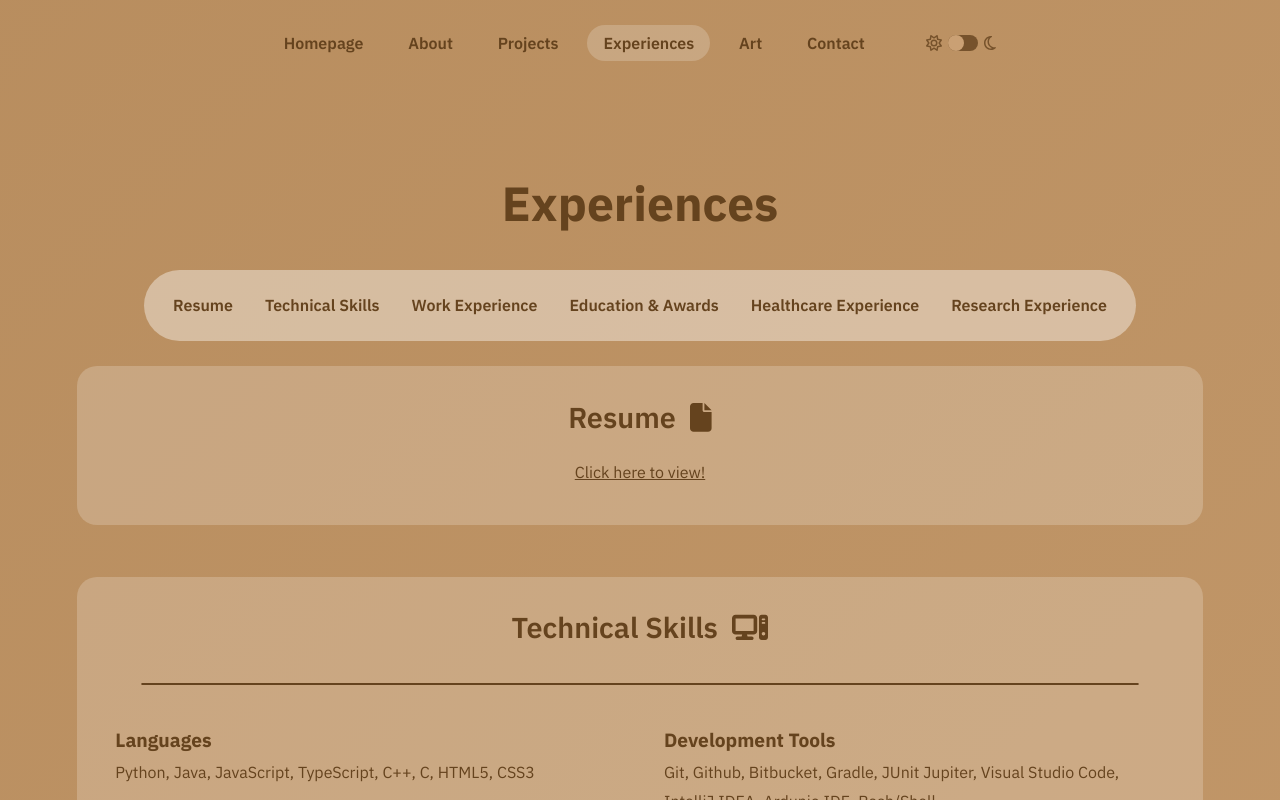
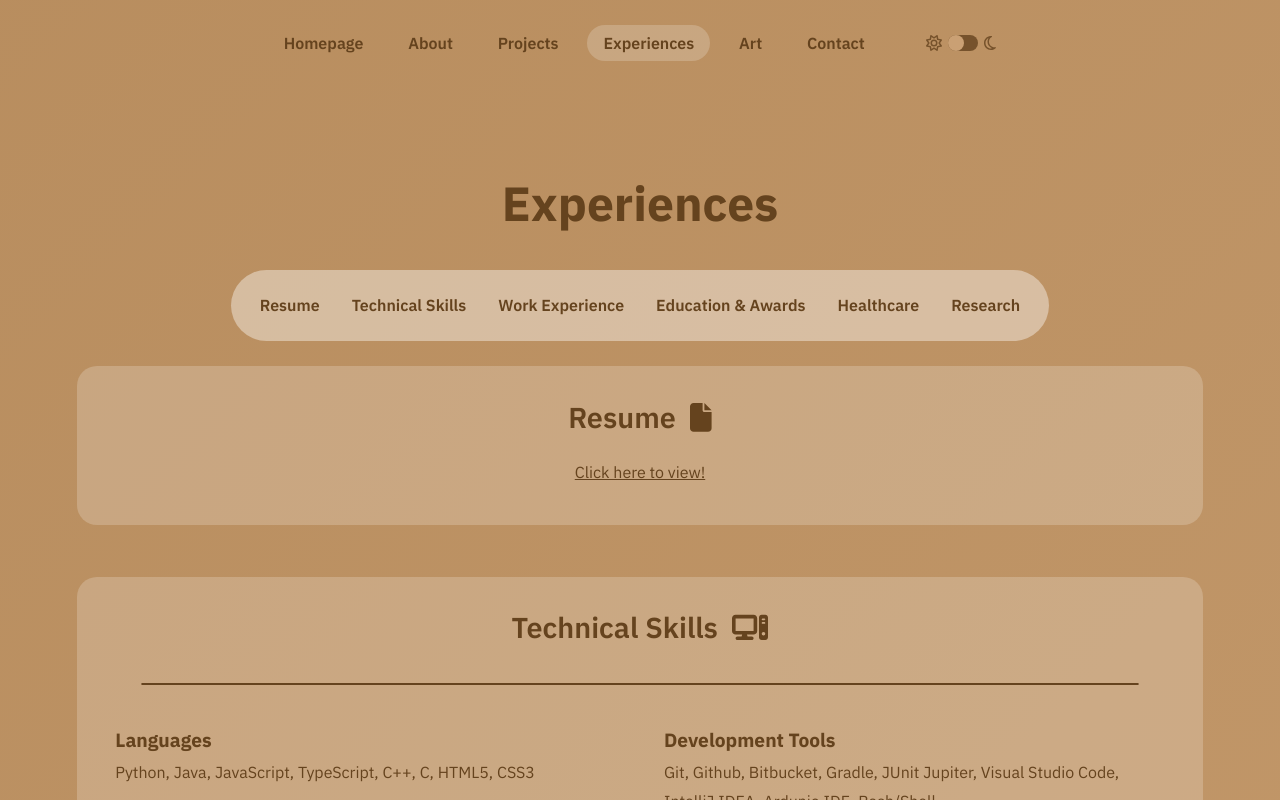
Before and after one commit to steph-xue/portfolio, a React (Vite) app: page /experiences in a window 1280 px wide. Shown: the top 800 px of the page. Built offline with nearby package versions, Linux system fonts and the light colour scheme.

Commit message:
shorten experiences nav bar headings

```diff
--- a/src/components/Experiences.jsx
+++ b/src/components/Experiences.jsx
@@ -168,8 +168,8 @@ function Experiences(props) {
                 <p onClick={() => scrollToSection(technicalSkillsRef)} className="nav-link experiences-nav-link">Technical Skills</p>
                 <p onClick={() => scrollToSection(workRef)} className="nav-link experiences-nav-link">Work Experience</p>
                 <p onClick={() => scrollToSection(educationRef)} className="nav-link experiences-nav-link">Education & Awards</p>
-                <p onClick={() => scrollToSection(healthcareRef)} className="nav-link experiences-nav-link">Healthcare Experience</p>
-                <p onClick={() => scrollToSection(researchRef)} className="nav-link experiences-nav-link">Research Experience</p>
+                <p onClick={() => scrollToSection(healthcareRef)} className="nav-link experiences-nav-link">Healthcare</p>
+                <p onClick={() => scrollToSection(researchRef)} className="nav-link experiences-nav-link">Research</p>
             </div>
 
             {/* Resume section */}
```
